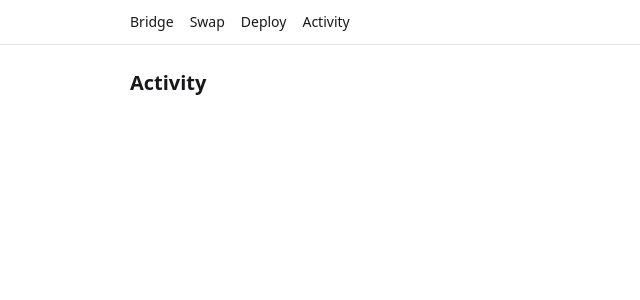
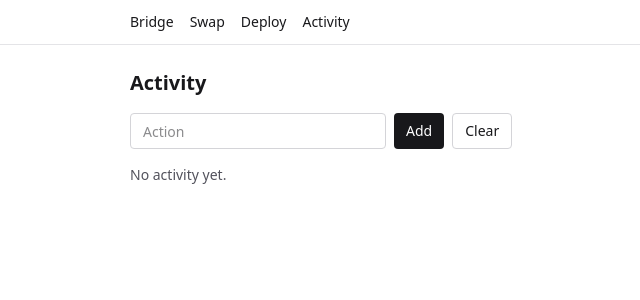
Before and after one commit to leanovichilya/arc-station, a Next.js app: page /activity in a window 1280 px wide. Shown: the top 300 px of the page, without its empty margins (14-654 px from the left). Built offline with nearby package versions, Linux system fonts and the light colour scheme.

Commit message:
chore: update chains and activity

```diff
--- a/app/activity/page.tsx
+++ b/app/activity/page.tsx
@@ -1,3 +1,85 @@
+"use client";
+
+import { useEffect, useState } from "react";
+
+type ActivityItem = {
+  id: string;
+  label: string;
+  ts: number;
+};
+
+const STORAGE_KEY = "arc-station-activity";
+
 export default function ActivityPage() {
-  return <h1 className="text-xl font-semibold">Activity</h1>;
+  const [items, setItems] = useState<ActivityItem[]>([]);
+  const [label, setLabel] = useState("");
+
+  useEffect(() => {
+    const raw = localStorage.getItem(STORAGE_KEY);
+    if (!raw) return;
+    try {
+      const parsed = JSON.parse(raw) as ActivityItem[];
+      if (Array.isArray(parsed)) setItems(parsed);
+    } catch {}
+  }, []);
+
+  const saveItems = (next: ActivityItem[]) => {
+    setItems(next);
+    localStorage.setItem(STORAGE_KEY, JSON.stringify(next));
+  };
+
+  const addItem = () => {
+    const value = label.trim();
+    if (!value) return;
+    const next = [
+      { id: crypto.randomUUID(), label: value, ts: Date.now() },
+      ...items,
+    ];
+    setLabel("");
+    saveItems(next);
+  };
+
+  const clearItems = () => {
+    saveItems([]);
+  };
+
+  return (
+    <section className="space-y-4">
+      <h1 className="text-xl font-semibold">Activity</h1>
+      <div className="flex flex-wrap gap-2">
+        <input
+          className="h-9 w-64 rounded border border-zinc-300 px-3 text-sm"
+          placeholder="Action"
+          value={label}
+          onChange={(e) => setLabel(e.target.value)}
+        />
+        <button
+          className="h-9 rounded bg-zinc-900 px-3 text-sm font-medium text-white"
+          onClick={addItem}
+        >
+          Add
+        </button>
+        <button
+          className="h-9 rounded border border-zinc-300 px-3 text-sm"
+          onClick={clearItems}
+        >
+          Clear
+        </button>
+      </div>
+      {items.length === 0 ? (
+        <p className="text-sm text-zinc-600">No activity yet.</p>
+      ) : (
+        <ul className="divide-y divide-zinc-200 text-sm">
+          {items.map((item) => (
+            <li key={item.id} className="py-2">
+              <div className="font-medium">{item.label}</div>
+              <div className="text-xs text-zinc-500">
+                {new Date(item.ts).toLocaleString()}
+              </div>
+            </li>
+          ))}
+        </ul>
+      )}
+    </section>
+  );
 }
--- a/lib/chains.ts
+++ b/lib/chains.ts
@@ -1,23 +1,27 @@
 export type ChainConfig = {
-  id: number;
+  chainId: number;
   name: string;
-  explorer: string;
+  rpcUrl: string;
+  explorerBaseUrl: string;
 };
 
 export const chains = {
   arcTestnet: {
-    id: 5042002,
+    chainId: 5042002,
     name: "Arc Testnet",
-    explorer: "https://testnet.arcscan.app",
+    rpcUrl: process.env.NEXT_PUBLIC_ARC_TESTNET_RPC_URL ?? "",
+    explorerBaseUrl: "https://testnet.arcscan.app",
   },
   baseSepolia: {
-    id: 84532,
+    chainId: 84532,
     name: "Base Sepolia",
-    explorer: "https://sepolia.basescan.org",
+    rpcUrl: process.env.NEXT_PUBLIC_BASE_SEPOLIA_RPC_URL ?? "",
+    explorerBaseUrl: "https://sepolia.basescan.org",
   },
   ethereumSepolia: {
-    id: 11155111,
+    chainId: 11155111,
     name: "Ethereum Sepolia",
-    explorer: "https://sepolia.etherscan.io",
+    rpcUrl: process.env.NEXT_PUBLIC_ETHEREUM_SEPOLIA_RPC_URL ?? "",
+    explorerBaseUrl: "https://sepolia.etherscan.io",
   },
 } as const;
```
Also changed, not shown: 2 other files (tests, documents, lock files or other folders).
